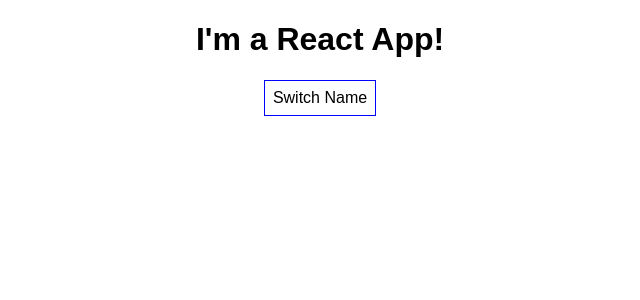
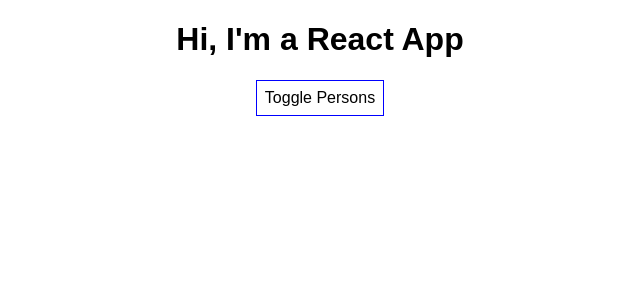
Before and after one commit to meghna-saxena/react-app, a React (Create React App) app in the folder ListsConditions/: page / in a window 1280 px wide. Shown: the top 300 px of the page, without its empty margins (320-960 px from the left). Built offline with nearby package versions, Linux system fonts and the light colour scheme.

Commit message:
deep cloning and handle dynamic list

```diff
--- a/ListsConditions/src/App.js
+++ b/ListsConditions/src/App.js
@@ -1,34 +1,41 @@
 import React, { Component } from 'react';
+import './App.css';
 import Person from './Person';
-import './App.css';
 
 class App extends Component {
   state = {
     persons: [
-      { name: "Meg", age: 28 },
-      { name: "Raj", age: 29 },
-      { name: "Max", age: 30 }
-    ]
+      { id: 'asfa1', name: 'Meggie', age: 28 },
+      { id: 'vasdf1', name: 'Raj', age: 29 },
+      { id: 'asdf11', name: 'Max', age: 30 }
+    ],
+    showPersons: false
   }
 
-  nameChangedHandler = (event) => {
-    this.setState({
-      persons: [
-        { name: "Meggie", age: 28 },
-        { name: event.target.value, age: 29 },
-        { name: "Max", age: 30 }
-      ],
-      showPersons: false
+  nameChangedHandler = (event, id) => {
+    const personIndex = this.state.persons.findIndex(p => {
+      return p.id === id;
     });
+
+    const person = {
+      ...this.state.persons[personIndex]
+    };
+
+    // const person = Object.assign({}, this.state.persons[personIndex]);
+
+    person.name = event.target.value;
+
+    const persons = [...this.state.persons];
+    persons[personIndex] = person;
+
+    this.setState({ persons: persons });
   }
 
   deletePersonHandler = (personIndex) => {
-    //manipulating data immutably
-    // const persons = this.state.persons(slice);
+    // const persons = this.state.persons.slice();
     const persons = [...this.state.persons];
-    persons.splice(personIndex, 1); //removes 1 el from the personIndex
-
-    this.setState({persons: persons});
+    persons.splice(personIndex, 1);
+    this.setState({ persons: persons });
   }
 
   togglePersonsHandler = () => {
@@ -49,24 +56,25 @@ class App extends Component {
 
     if (this.state.showPersons) {
       persons = (
-        <div >
-         {this.state.persons.map((person, index) => {
-           return <Person
-           clicked = {() => this.deletePersonHandler(index)}
-           name={person.name}
-           age={person.age} />
-         })}
-        </div >
+        <div>
+          {this.state.persons.map((person, index) => {
+            return <Person
+              clicked={() => this.deletePersonHandler(index)}
+              name={person.name}
+              age={person.age}
+              key={person.id}
+              changed={(event) => this.nameChangedHandler(event, person.id)} />
+          })}
+        </div>
       );
     }
 
     return (
       <div className="App">
-        <h1>I'm a React App!</h1>
+        <h1>Hi, I'm a React App</h1>
         <button
           style={style}
-          onClick={this.togglePersonsHandler}>Switch Name
-        </button>
+          onClick={this.togglePersonsHandler}>Toggle Persons</button>
         {persons}
       </div>
     );
```
Also changed, not shown: 1 other file (tests, documents, lock files or other folders).
